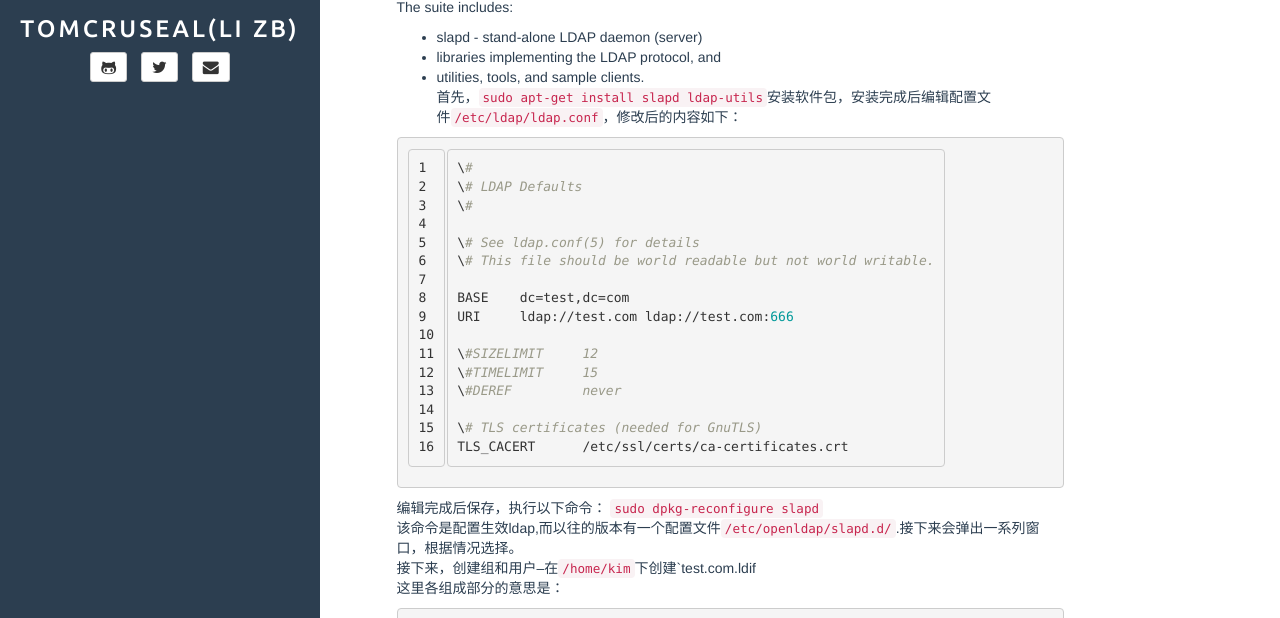
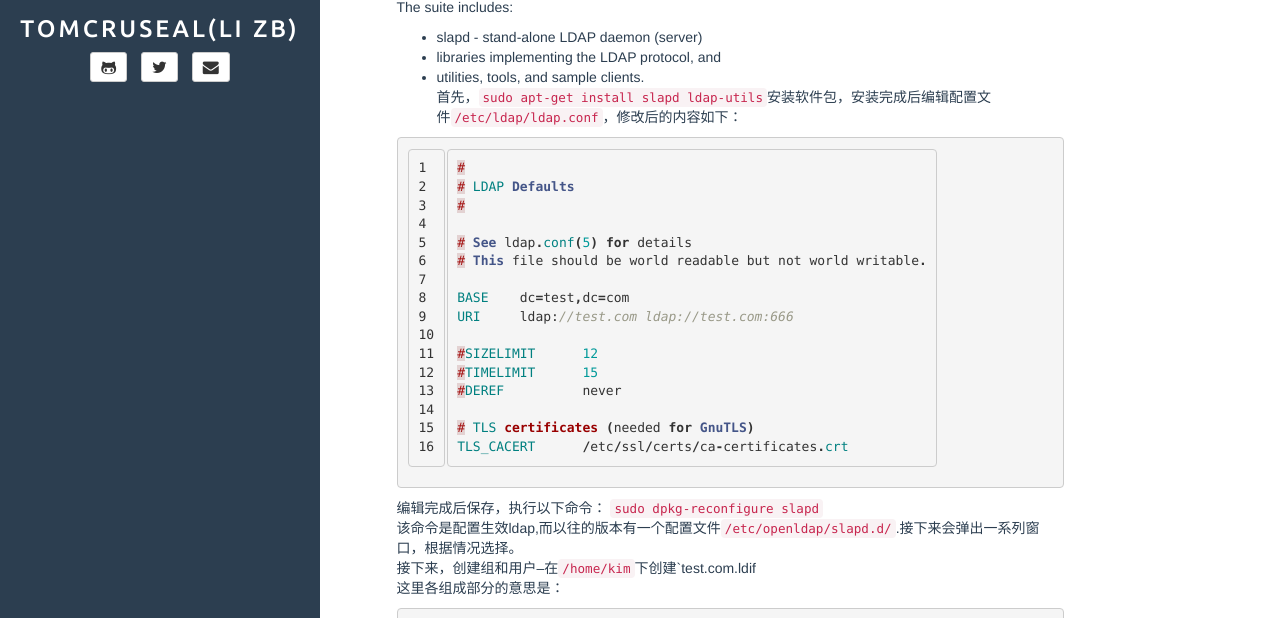
Before and after one commit to Tomcruseal/tomcruseal.github.io, a Jekyll site: the page built from _posts/2016-05-01-c-CAS-openldap.md, in a window 1280 px wide and 900 px high, cut to the strip 282-900 px from the top of the window. Built offline with Jekyll 4.4.1, drawn with Linux system fonts in a browser that asks for light colours; comment, search, counter and statistics services are not loaded.

Commit message:
20160502c

```diff
--- a/_posts/2016-05-01-c-CAS-openldap.md
+++ b/_posts/2016-05-01-c-CAS-openldap.md
@@ -16,22 +16,22 @@ The suite includes:
 + libraries implementing the LDAP protocol, and
 + utilities, tools, and sample clients.
 首先，`sudo apt-get install slapd ldap-utils`安装软件包，安装完成后编辑配置文件`/etc/ldap/ldap.conf`，修改后的内容如下：
-{% highlight conf linenos %}
-\#
-\# LDAP Defaults
-\#
+{% highlight java linenos %}
+#
+# LDAP Defaults
+#
 
-\# See ldap.conf(5) for details
-\# This file should be world readable but not world writable.
+# See ldap.conf(5) for details
+# This file should be world readable but not world writable.
 
 BASE	dc=test,dc=com
 URI	ldap://test.com ldap://test.com:666
 
-\#SIZELIMIT	12
-\#TIMELIMIT	15
-\#DEREF		never
+#SIZELIMIT	12
+#TIMELIMIT	15
+#DEREF		never
 
-\# TLS certificates (needed for GnuTLS)
+# TLS certificates (needed for GnuTLS)
 TLS_CACERT	/etc/ssl/certs/ca-certificates.crt
 {% endhighlight %}
 编辑完成后保存，执行以下命令：
```
Also changed, not shown: other parts of _posts/2016-05-01-c-CAS-openldap.md (+8 -8 lines).
